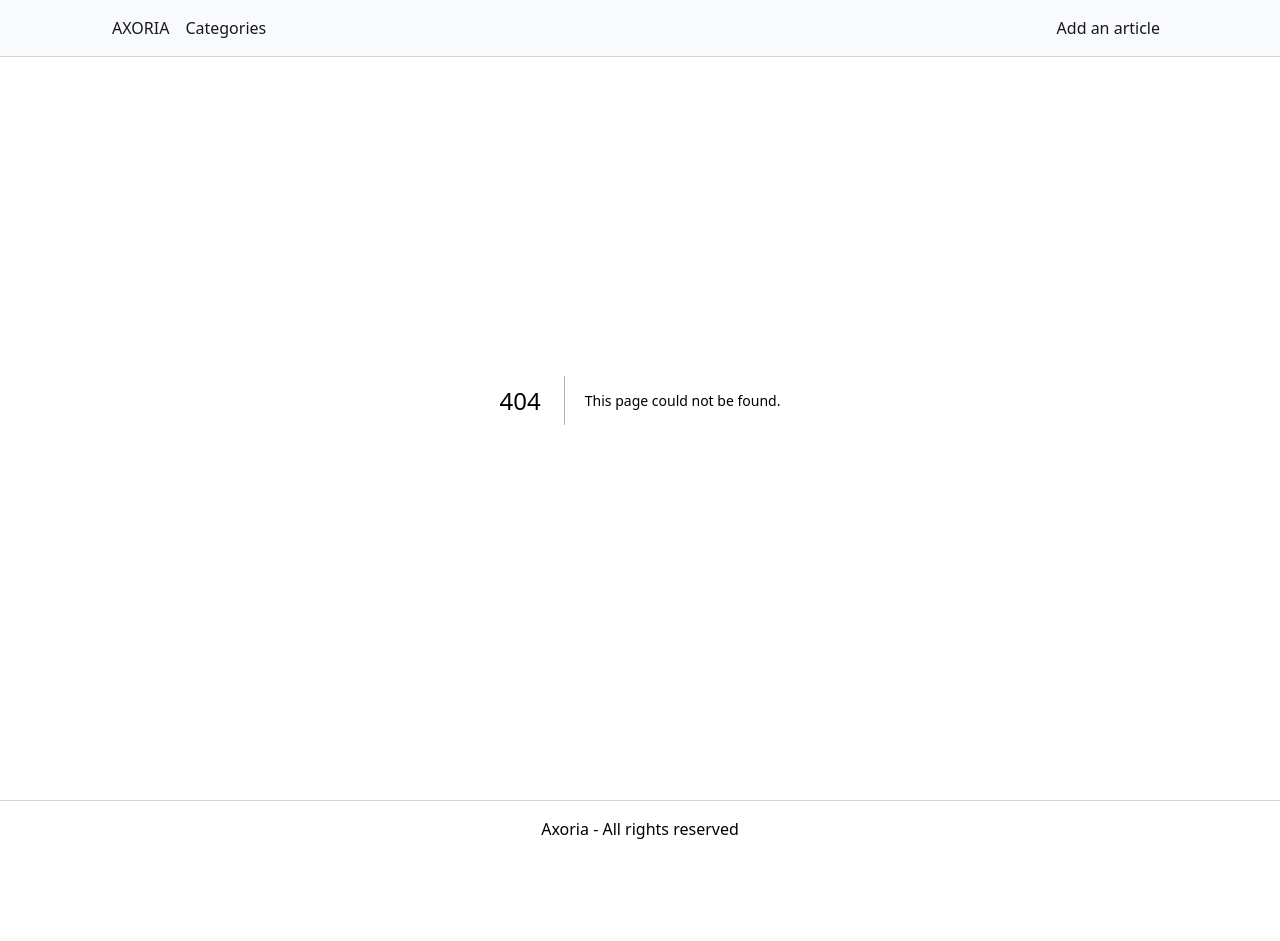
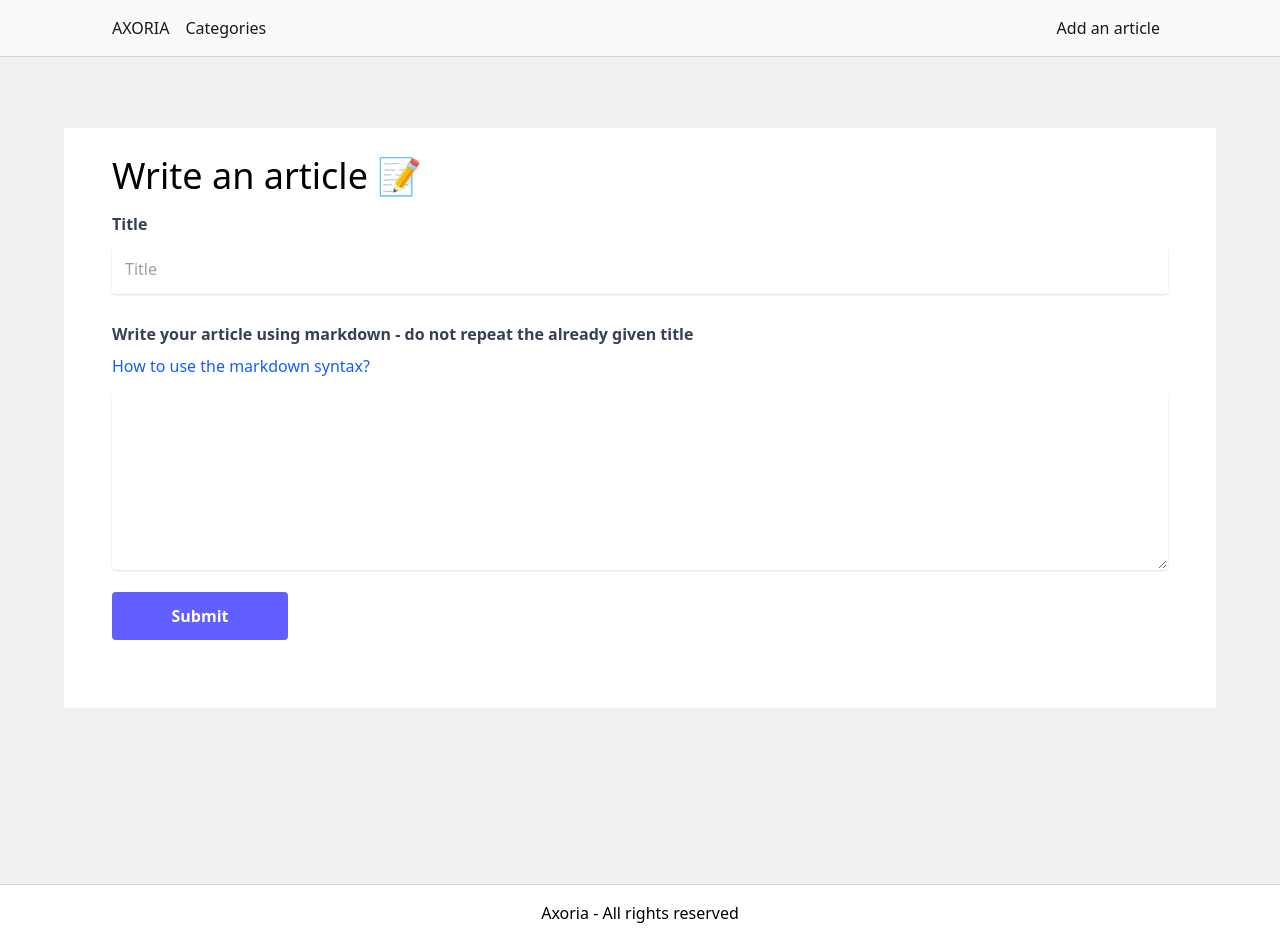
Before and after one commit to Vinchd/Axoria-Blog, a Next.js app: page /dashboard/create in a window 1280 px wide. Before the commit this address had no page. Before the commit the page ends 857 px from the top, so only its background shows below. Built offline with nearby package versions, Linux system fonts and the light colour scheme.

Commit message:
create online subform

```diff
--- /dev/null
+++ b/src/app/dashboard/create/page.jsx
@@ -0,0 +1,52 @@
+"use client";
+
+export default function page() {
+	const handleSubmit = (e) => {
+		e.preventDefault();
+		const formData = new FormData(e.target);
+
+		for (const [key, value] of formData.entries()) {
+			console.log(key, value);
+		}
+	};
+
+	return (
+		<main className="bg-white mt-32 mb-44 p-7 u-main-container">
+			<h1 className="mb-4 text-4xl">Write an article 📝</h1>
+			<form onSubmit={handleSubmit} className="pb-6">
+				<label htmlFor="title" className="f-label">
+					Title
+				</label>
+				<input
+					type="text"
+					name="title"
+					id="title"
+					placeholder="Title"
+					required
+					className="shadow mb-7 p-3 border border-transparent rounded focus:outline-slate-400 w-full text-gray-700"
+				/>
+				<label htmlFor="markdownArticle" className="f-label">
+					Write your article using markdown - do not repeat the already given
+					title
+				</label>
+				<a
+					href="https://www.markdownguide.org/cheat-sheet/"
+					target="_blank"
+					rel="noreferrer"
+					className="block mb-4 text-blue-600"
+				>
+					How to use the markdown syntax?
+				</a>
+				<textarea
+					name="markdownArticle"
+					id="markdownArticle"
+					required
+					className="shadow mb-4 p-8 border border-transparent rounded focus:outline-slate-400 w-full min-h-44 text-gray-700 text-xl appearance-none"
+				/>
+				<button className="bg-indigo-500 hover:bg-indigo-700 mb-4 px-4 py-3 border-none rounded min-w-44 font-bold text-white transition-all duration-200">
+					Submit
+				</button>
+			</form>
+		</main>
+	);
+}
--- a/src/app/globals.css
+++ b/src/app/globals.css
@@ -27,3 +27,8 @@
 .t-main-subtitle {
 	@apply mb-12 text-zinc-700;
 }
+
+/* Form */
+.f-label {
+	@apply block mb-2 font-semibold text-gray-700;
+}
```
